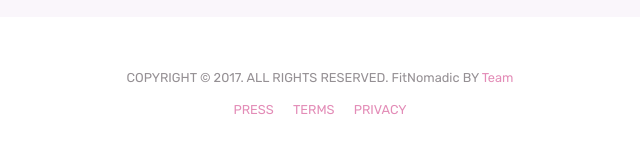
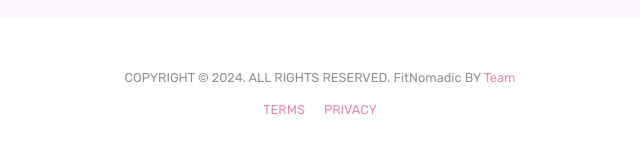
Before and after one commit to mrLorick/MobileAppLandingPage, a plain HTML site: page index.html in a window 1280 px wide. Shown: the part 7481-7634 px from the top of the page, 320-960 px from the left. Drawn offline with Linux system fonts and the light colour scheme.

```diff
--- a/index.html
+++ b/index.html
@@ -521,12 +521,11 @@ URI     : https://colorlib.com
     <!-- // end .section -->
     <footer class="my-5 text-center">
         <!-- Copyright removal is not prohibited! -->
-        <p class="mb-2"><small>COPYRIGHT © 2017. ALL RIGHTS RESERVED. FitNomadic BY <a href="https://colorlib.com">Team</a></small></p>
+        <p class="mb-2"><small>COPYRIGHT © 2024. ALL RIGHTS RESERVED. FitNomadic BY <a href="https://lorickkardwal.netlify.app/">Team</a></small></p>
 
         <small>
-            <a href="#" class="m-2">PRESS</a>
-            <a href="#" class="m-2">TERMS</a>
-            <a href="#" class="m-2">PRIVACY</a>
+            <a href="https://mrlorick.online/PrivacyPolicy/index.html" class="m-2">TERMS</a>
+            <a href="https://mrlorick.online/PrivacyPolicy/index.html" class="m-2">PRIVACY</a>
         </small>
     </footer>
 
```
